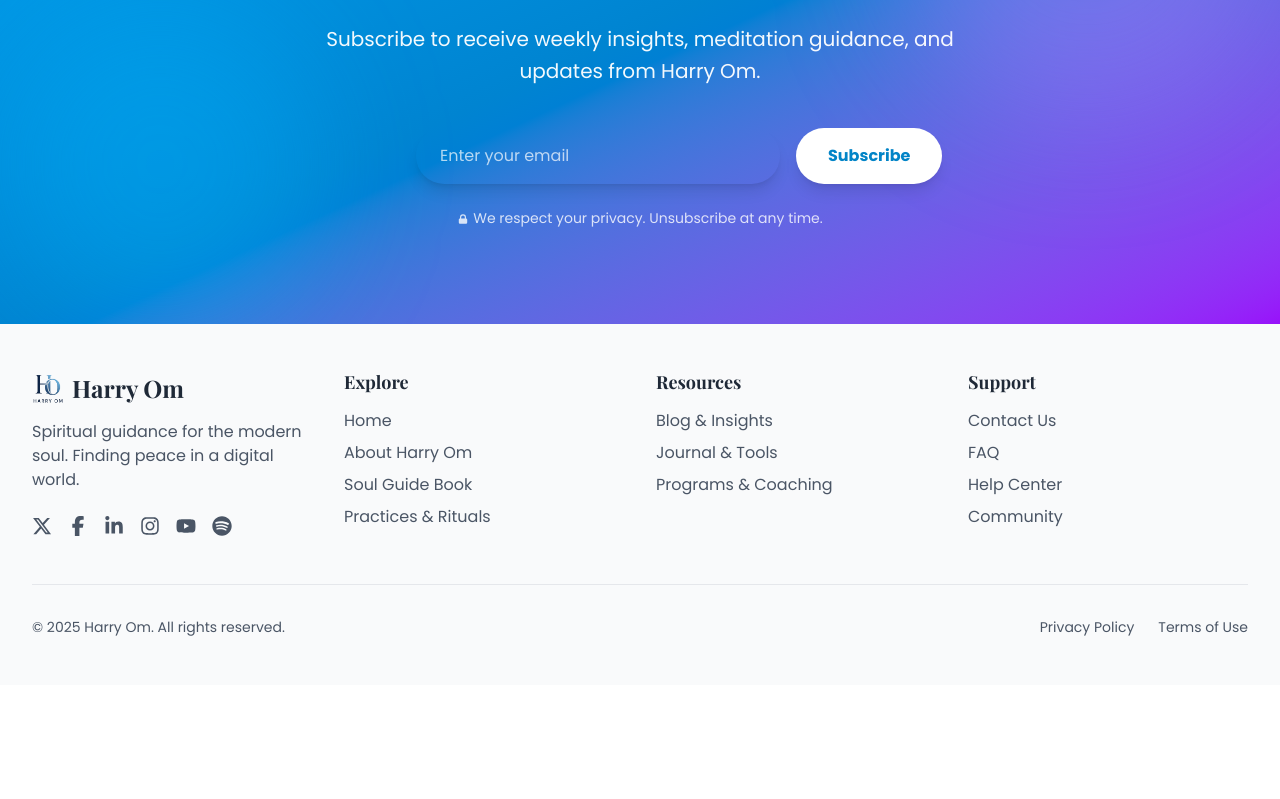
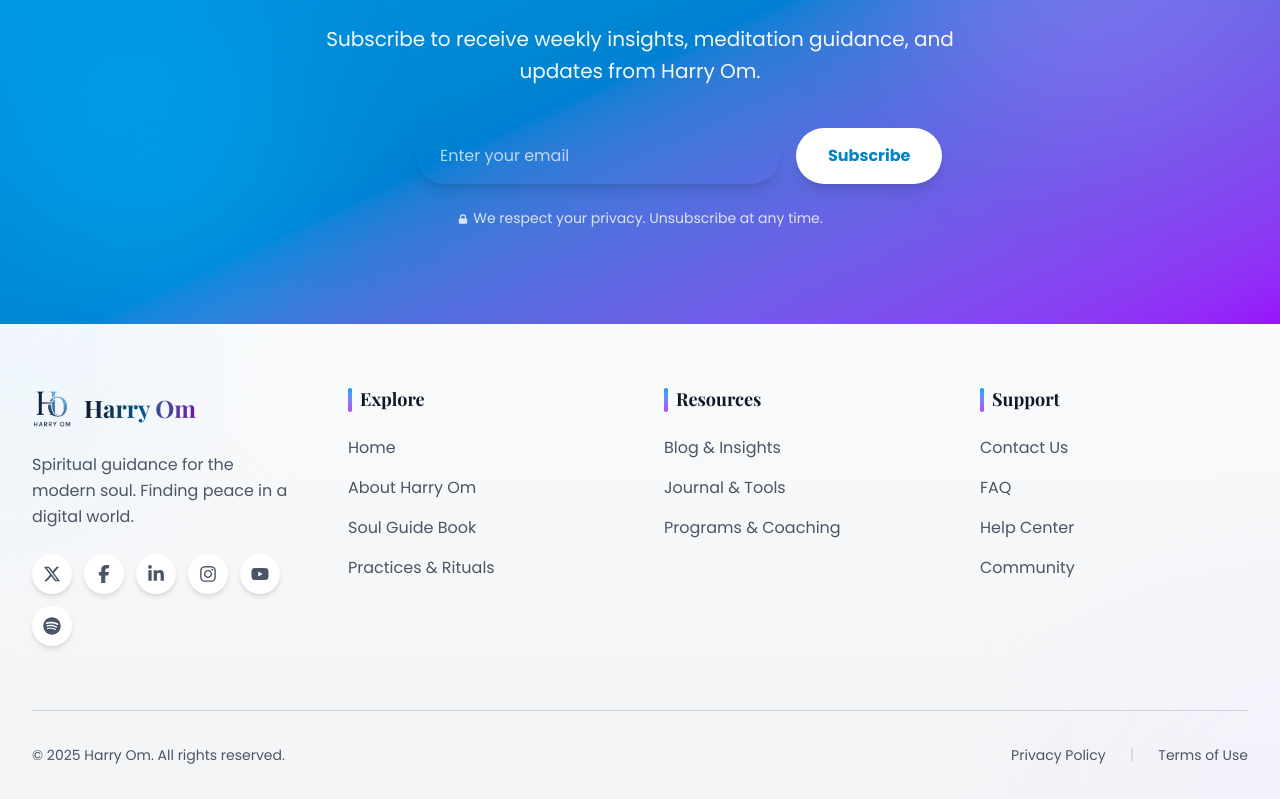
Before and after one commit to DanisheKhan/HarryOm, a React (Vite) app: page / in a window 1280 px wide. Shown: the part 3356-4155 px from the top of the page. Before the commit the page ends 4041 px from the top, so only its background shows below. Built offline with nearby package versions, Linux system fonts and the light colour scheme.

Commit message:
refactor: enhance Footer component with improved layout, animations, and visual elements for better user experience

```diff
--- a/src/components/Footer.jsx
+++ b/src/components/Footer.jsx
@@ -1,4 +1,5 @@
 import { Link } from 'react-router-dom';
+import { motion } from 'framer-motion';
 import { FaXTwitter, FaFacebookF, FaLinkedinIn, FaInstagram, FaYoutube, FaSpotify } from 'react-icons/fa6';
 import { MdEmail } from 'react-icons/md';
 
@@ -6,76 +7,156 @@ const Footer = () => {
   const currentYear = new Date().getFullYear();
 
   return (
-    <footer className="bg-gray-50 py-12 px-4 md:px-8">
-      <div className="max-w-7xl mx-auto grid grid-cols-1 md:grid-cols-4 gap-8">
+    <footer className="relative bg-gradient-to-b from-gray-50 to-gray-100 pt-16 pb-8 px-4 md:px-8 overflow-hidden">
+      {/* Decorative background elements */}
+      <div className="absolute top-0 left-0 w-96 h-96 bg-sky-100/30 rounded-full blur-3xl -translate-x-1/2 -translate-y-1/2"></div>
+      <div className="absolute bottom-0 right-0 w-96 h-96 bg-purple-100/30 rounded-full blur-3xl translate-x-1/2 translate-y-1/2"></div>
+
+      <div className="relative max-w-7xl mx-auto">
+        <div className="grid grid-cols-1 md:grid-cols-4 gap-10 md:gap-12">
           <div className="col-span-1 md:col-span-1">
-          <Link to="/" className="flex items-center space-x-2">
-            <img src="/HarryOmLogo.png" alt="Harry Om Logo" className="w-8 h-8" />
-            <span className="text-2xl font-semibold font-[Playfair_Display]">Harry Om</span>
+            <Link to="/" className="inline-flex items-center space-x-3 group mb-6">
+              <div className="relative">
+                <div className="absolute inset-0 bg-gradient-to-r from-sky-400 to-purple-400 rounded-full blur-md opacity-0 group-hover:opacity-50 transition-opacity duration-300"></div>
+                <img src="/HarryOmLogo.png" alt="Harry Om Logo" className="relative w-10 h-10 group-hover:scale-110 transition-transform duration-300" />
+              </div>
+              <span className="text-2xl font-bold font-[Playfair_Display] bg-gradient-to-r from-gray-900 via-sky-800 to-purple-800 bg-clip-text text-transparent">Harry Om</span>
             </Link>
-          <p className="mt-4 text-gray-600">
+            <p className="text-gray-600 leading-relaxed mb-6">
               Spiritual guidance for the modern soul. Finding peace in a digital world.
             </p>
-          <div className="flex space-x-4 mt-6">
-            <a href="https://twitter.com/harryom" target="_blank" rel="noreferrer" className="text-gray-600 hover:text-sky-500 transition-colors">
-              <FaXTwitter size={20} />
+            <div className="flex flex-wrap gap-3">
+              <a href="https://twitter.com/harryom" target="_blank" rel="noreferrer" className="w-10 h-10 bg-white rounded-full flex items-center justify-center text-gray-600 hover:text-white hover:bg-sky-500 shadow-md hover:shadow-lg transition-all duration-300 hover:scale-110">
+                <FaXTwitter size={18} />
               </a>
-            <a href="https://www.facebook.com/harryom" target="_blank" rel="noreferrer" className="text-gray-600 hover:text-blue-600 transition-colors">
-              <FaFacebookF size={20} />
+              <a href="https://www.facebook.com/harryom" target="_blank" rel="noreferrer" className="w-10 h-10 bg-white rounded-full flex items-center justify-center text-gray-600 hover:text-white hover:bg-blue-600 shadow-md hover:shadow-lg transition-all duration-300 hover:scale-110">
+                <FaFacebookF size={18} />
               </a>
-            <a href="https://www.linkedin.com/in/harryom" target="_blank" rel="noreferrer" className="text-gray-600 hover:text-blue-700 transition-colors">
-              <FaLinkedinIn size={20} />
+              <a href="https://www.linkedin.com/in/harryom" target="_blank" rel="noreferrer" className="w-10 h-10 bg-white rounded-full flex items-center justify-center text-gray-600 hover:text-white hover:bg-blue-700 shadow-md hover:shadow-lg transition-all duration-300 hover:scale-110">
+                <FaLinkedinIn size={18} />
               </a>
-            <a href="https://www.instagram.com/harryomofficial?igsh=bDk1dmN4ZG41cHRs" target="_blank" rel="noreferrer" className="text-gray-600 hover:text-pink-500 transition-colors">
-              <FaInstagram size={20} />
+              <a href="https://www.instagram.com/harryomofficial?igsh=bDk1dmN4ZG41cHRs" target="_blank" rel="noreferrer" className="w-10 h-10 bg-white rounded-full flex items-center justify-center text-gray-600 hover:text-white hover:bg-gradient-to-br hover:from-purple-600 hover:to-pink-500 shadow-md hover:shadow-lg transition-all duration-300 hover:scale-110">
+                <FaInstagram size={18} />
               </a>
-            <a href="https://youtube.com" target="_blank" rel="noreferrer" className="text-gray-600 hover:text-red-600 transition-colors">
-              <FaYoutube size={20} />
+              <a href="https://youtube.com" target="_blank" rel="noreferrer" className="w-10 h-10 bg-white rounded-full flex items-center justify-center text-gray-600 hover:text-white hover:bg-red-600 shadow-md hover:shadow-lg transition-all duration-300 hover:scale-110">
+                <FaYoutube size={18} />
               </a>
-            <a href="https://spotify.com" target="_blank" rel="noreferrer" className="text-gray-600 hover:text-green-500 transition-colors">
-              <FaSpotify size={20} />
+              <a href="https://spotify.com" target="_blank" rel="noreferrer" className="w-10 h-10 bg-white rounded-full flex items-center justify-center text-gray-600 hover:text-white hover:bg-green-500 shadow-md hover:shadow-lg transition-all duration-300 hover:scale-110">
+                <FaSpotify size={18} />
               </a>
             </div>
           </div>
 
           <div className="col-span-1">
-          <h3 className="font-semibold text-lg mb-4">Explore</h3>
-          <ul className="space-y-2">
-            <li><Link to="/" className="text-gray-600 hover:text-sky-500 transition-colors">Home</Link></li>
-            <li><Link to="/about" className="text-gray-600 hover:text-sky-500 transition-colors">About Harry Om</Link></li>
-            <li><Link to="/soul-guide" className="text-gray-600 hover:text-sky-500 transition-colors">Soul Guide Book</Link></li>
-            <li><Link to="/practices" className="text-gray-600 hover:text-sky-500 transition-colors">Practices & Rituals</Link></li>
+            <h3 className="font-bold text-lg mb-5 text-gray-900 flex items-center gap-2">
+              <span className="w-1 h-6 bg-gradient-to-b from-sky-500 to-purple-500 rounded-full"></span>
+              Explore
+            </h3>
+            <ul className="space-y-3">
+              <li>
+                <Link to="/" className="text-gray-600 hover:text-sky-600 transition-colors duration-300 inline-flex items-center group">
+                  <span className="w-0 h-0.5 bg-sky-500 group-hover:w-4 transition-all duration-300 mr-0 group-hover:mr-2"></span>
+                  Home
+                </Link>
+              </li>
+              <li>
+                <Link to="/about" className="text-gray-600 hover:text-sky-600 transition-colors duration-300 inline-flex items-center group">
+                  <span className="w-0 h-0.5 bg-sky-500 group-hover:w-4 transition-all duration-300 mr-0 group-hover:mr-2"></span>
+                  About Harry Om
+                </Link>
+              </li>
+              <li>
+                <Link to="/soul-guide" className="text-gray-600 hover:text-sky-600 transition-colors duration-300 inline-flex items-center group">
+                  <span className="w-0 h-0.5 bg-sky-500 group-hover:w-4 transition-all duration-300 mr-0 group-hover:mr-2"></span>
+                  Soul Guide Book
+                </Link>
+              </li>
+              <li>
+                <Link to="/practices" className="text-gray-600 hover:text-sky-600 transition-colors duration-300 inline-flex items-center group">
+                  <span className="w-0 h-0.5 bg-sky-500 group-hover:w-4 transition-all duration-300 mr-0 group-hover:mr-2"></span>
+                  Practices & Rituals
+                </Link>
+              </li>
             </ul>
           </div>
 
           <div className="col-span-1">
-          <h3 className="font-semibold text-lg mb-4">Resources</h3>
-          <ul className="space-y-2">
-            <li><Link to="/blog" className="text-gray-600 hover:text-sky-500 transition-colors">Blog & Insights</Link></li>
-            <li><Link to="/journal" className="text-gray-600 hover:text-sky-500 transition-colors">Journal & Tools</Link></li>
-            <li><Link to="/programs" className="text-gray-600 hover:text-sky-500 transition-colors">Programs & Coaching</Link></li>
+            <h3 className="font-bold text-lg mb-5 text-gray-900 flex items-center gap-2">
+              <span className="w-1 h-6 bg-gradient-to-b from-sky-500 to-purple-500 rounded-full"></span>
+              Resources
+            </h3>
+            <ul className="space-y-3">
+              <li>
+                <Link to="/blog" className="text-gray-600 hover:text-sky-600 transition-colors duration-300 inline-flex items-center group">
+                  <span className="w-0 h-0.5 bg-sky-500 group-hover:w-4 transition-all duration-300 mr-0 group-hover:mr-2"></span>
+                  Blog & Insights
+                </Link>
+              </li>
+              <li>
+                <Link to="/journal" className="text-gray-600 hover:text-sky-600 transition-colors duration-300 inline-flex items-center group">
+                  <span className="w-0 h-0.5 bg-sky-500 group-hover:w-4 transition-all duration-300 mr-0 group-hover:mr-2"></span>
+                  Journal & Tools
+                </Link>
+              </li>
+              <li>
+                <Link to="/programs" className="text-gray-600 hover:text-sky-600 transition-colors duration-300 inline-flex items-center group">
+                  <span className="w-0 h-0.5 bg-sky-500 group-hover:w-4 transition-all duration-300 mr-0 group-hover:mr-2"></span>
+                  Programs & Coaching
+                </Link>
+              </li>
             </ul>
           </div>
 
           <div className="col-span-1">
-          <h3 className="font-semibold text-lg mb-4">Support</h3>
-          <ul className="space-y-2">
-            <li><Link to="/contact" className="text-gray-600 hover:text-sky-500 transition-colors">Contact Us</Link></li>
-            <li><Link to="/faq" className="text-gray-600 hover:text-sky-500 transition-colors">FAQ</Link></li>
-            <li><Link to="/support" className="text-gray-600 hover:text-sky-500 transition-colors">Help Center</Link></li>
-            <li><Link to="/community" className="text-gray-600 hover:text-sky-500 transition-colors">Community</Link></li>
+            <h3 className="font-bold text-lg mb-5 text-gray-900 flex items-center gap-2">
+              <span className="w-1 h-6 bg-gradient-to-b from-sky-500 to-purple-500 rounded-full"></span>
+              Support
+            </h3>
+            <ul className="space-y-3">
+              <li>
+                <Link to="/contact" className="text-gray-600 hover:text-sky-600 transition-colors duration-300 inline-flex items-center group">
+                  <span className="w-0 h-0.5 bg-sky-500 group-hover:w-4 transition-all duration-300 mr-0 group-hover:mr-2"></span>
+                  Contact Us
+                </Link>
+              </li>
+              <li>
+                <Link to="/faq" className="text-gray-600 hover:text-sky-600 transition-colors duration-300 inline-flex items-center group">
+                  <span className="w-0 h-0.5 bg-sky-500 group-hover:w-4 transition-all duration-300 mr-0 group-hover:mr-2"></span>
+                  FAQ
+                </Link>
+              </li>
+              <li>
+                <Link to="/support" className="text-gray-600 hover:text-sky-600 transition-colors duration-300 inline-flex items-center group">
+                  <span className="w-0 h-0.5 bg-sky-500 group-hover:w-4 transition-all duration-300 mr-0 group-hover:mr-2"></span>
+                  Help Center
+                </Link>
+              </li>
+              <li>
+                <Link to="/community" className="text-gray-600 hover:text-sky-600 transition-colors duration-300 inline-flex items-center group">
+                  <span className="w-0 h-0.5 bg-sky-500 group-hover:w-4 transition-all duration-300 mr-0 group-hover:mr-2"></span>
+                  Community
+                </Link>
+              </li>
             </ul>
           </div>
         </div>
 
-      <div className="max-w-7xl mx-auto mt-12 pt-8 border-t border-gray-200">
-        <div className="flex flex-col md:flex-row justify-between items-center">
-          <p className="text-gray-600 text-sm">
-            © {currentYear} Harry Om. All rights reserved.
+        <div className="mt-16 pt-8 border-t border-gray-300">
+          <div className="flex flex-col md:flex-row justify-between items-center gap-4">
+            <p className="text-gray-600 text-sm flex items-center gap-2">
+              <span>© {currentYear} Harry Om. All rights reserved.</span>
             </p>
-          <div className="flex space-x-6 mt-4 md:mt-0">
-            <Link to="/privacy" className="text-gray-600 hover:text-sky-500 text-sm">Privacy Policy</Link>
-            <Link to="/terms" className="text-gray-600 hover:text-sky-500 text-sm">Terms of Use</Link>
+            <div className="flex items-center gap-6">
+              <Link to="/privacy" className="text-gray-600 hover:text-sky-600 text-sm transition-colors duration-300 relative group">
+                Privacy Policy
+                <span className="absolute bottom-0 left-0 w-0 h-0.5 bg-sky-500 group-hover:w-full transition-all duration-300"></span>
+              </Link>
+              <span className="text-gray-300">|</span>
+              <Link to="/terms" className="text-gray-600 hover:text-sky-600 text-sm transition-colors duration-300 relative group">
+                Terms of Use
+                <span className="absolute bottom-0 left-0 w-0 h-0.5 bg-sky-500 group-hover:w-full transition-all duration-300"></span>
+              </Link>
+            </div>
           </div>
         </div>
       </div>
```
Lines whose indentation alone changed are shown as unchanged.
